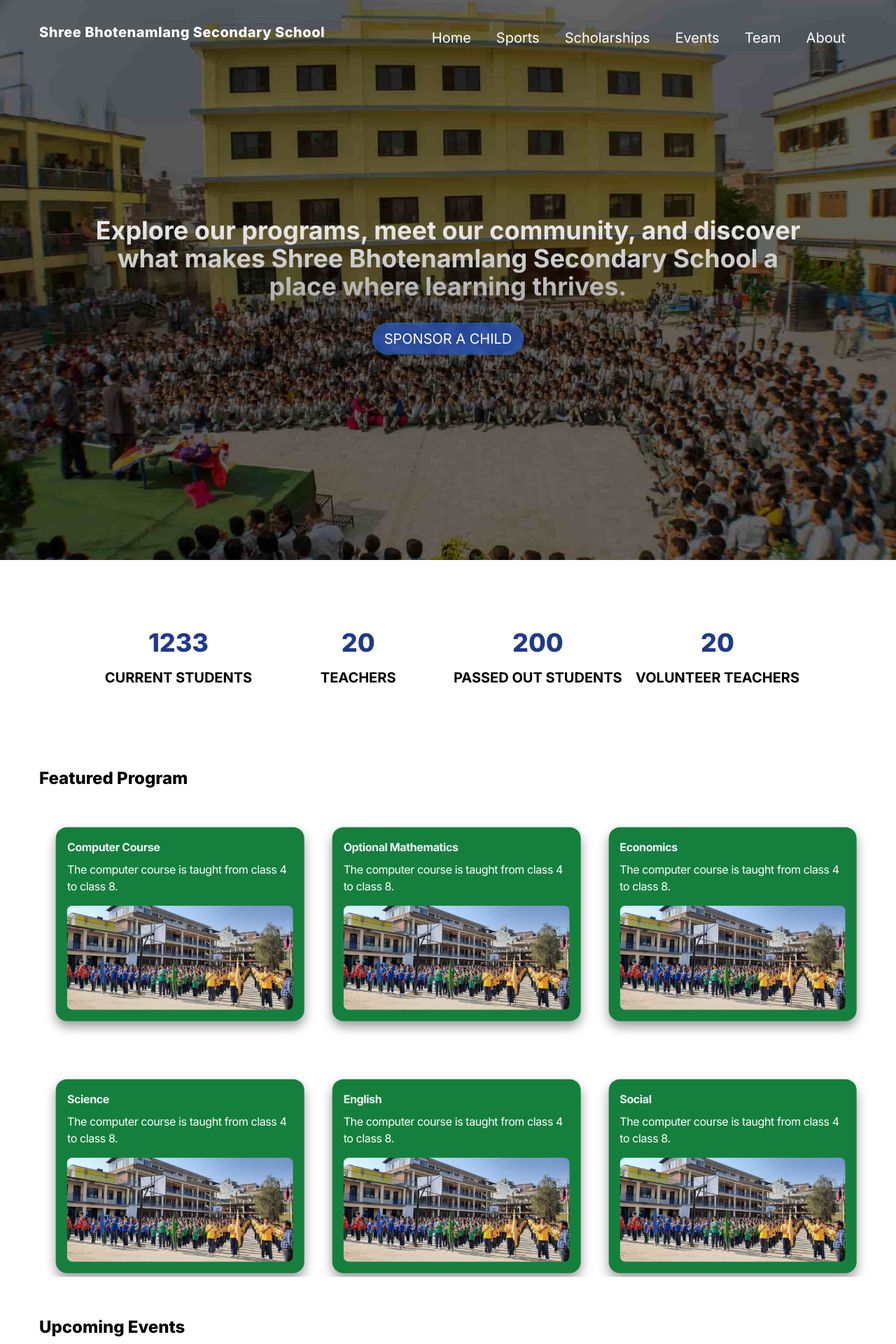
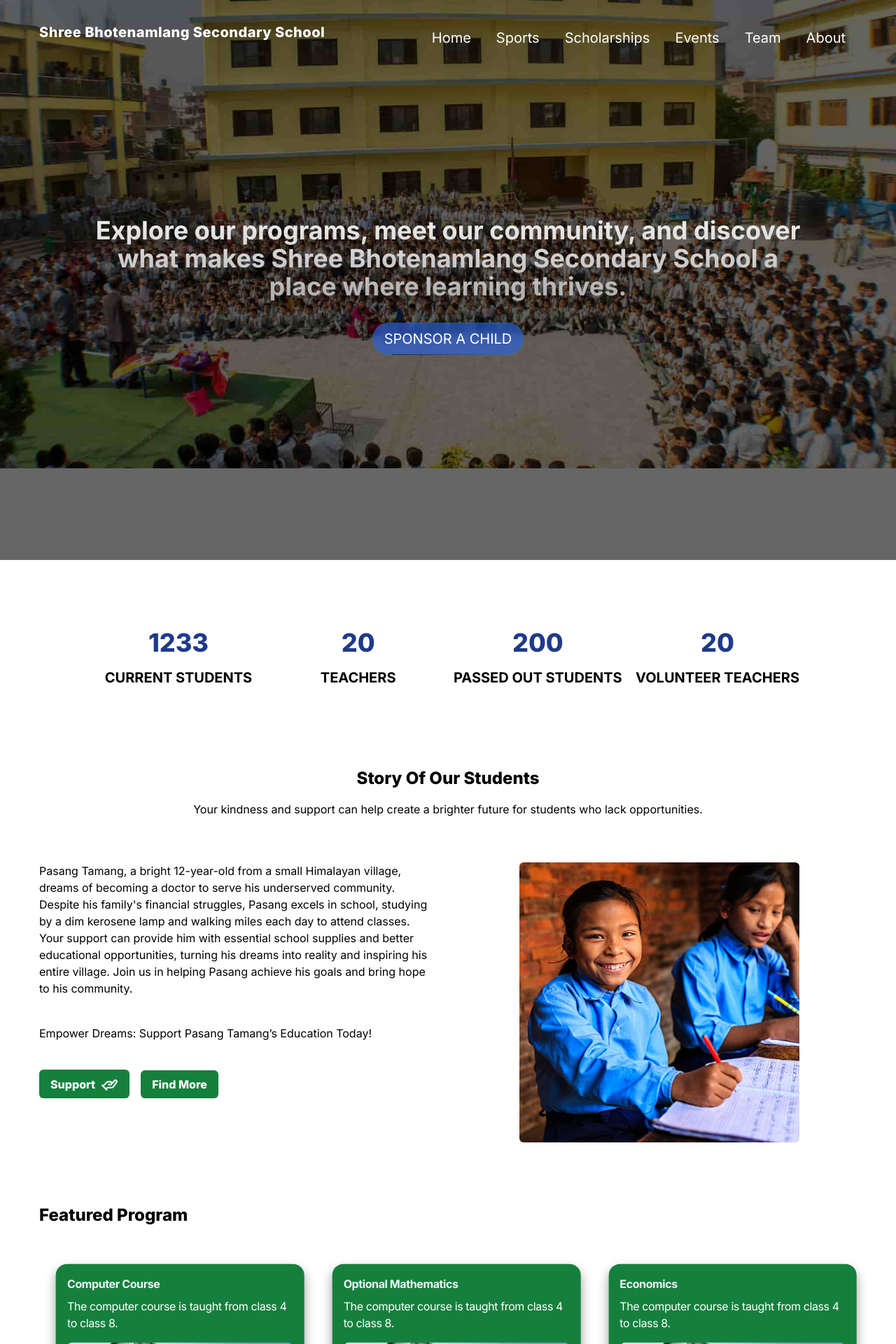
Before and after one commit to devhimal/shree-bhotenamlang-secondary-school, a Next.js app: page / in a window 1280 px wide. Shown: the top 1920 px of the page at 70% size. Built offline with nearby package versions, Linux system fonts and the light colour scheme.

Commit message:
feat: added the story section

```diff
--- a/package.json
+++ b/package.json
@@ -14,6 +14,7 @@
     "next": "14.2.3",
     "react": "^18",
     "react-dom": "^18",
+    "react-element-to-jsx-string": "^15.0.0",
     "react-icons": "^5.2.1",
     "tailwind-merge": "^2.3.0"
   },
--- /dev/null
+++ b/src/app/components/atoms/Buttons/Button.tsx
@@ -0,0 +1,13 @@
+import React, { ReactNode } from "react"
+import { LuHelpingHand } from "react-icons/lu"
+
+const Button = ({ children, icon }: { children: ReactNode; icon?: string }) => {
+  return (
+    <button className="w-full text-center flex gap-2 capitalize items-center justify-center sm:w-fit rounded-md bg-green-700 hover:bg-orange-600 transition-all duration-300 py-2 px-4 font-extrabold text-white">
+      <span>{children}</span>
+      {icon == "support" ? <LuHelpingHand size={25} /> : ""}{" "}
+    </button>
+  )
+}
+
+export default Button
--- /dev/null
+++ b/src/app/components/molecules/Story/Story.tsx
@@ -0,0 +1,64 @@
+import React from "react"
+import LazyShow from "../LazyShow/LazyShow"
+import Container from "../../atoms/Container/Container"
+import SectionHeading from "../../atoms/SectionHeading/SectionHeading"
+import Image from "next/image"
+import { LuHelpingHand } from "react-icons/lu"
+import Button from "../../atoms/Buttons/Button"
+
+const Story = () => {
+  return (
+    <Container>
+      <div className="text-black">
+        <LazyShow>
+          <div className="mb-8">
+            <SectionHeading classNames=" text-center">
+              Story of our students
+            </SectionHeading>
+            <p className="text-center">
+              Your kindness and support can help create a brighter future for
+              students who lack opportunities.
+            </p>
+          </div>
+        </LazyShow>
+        <LazyShow>
+          <div className="grid grid-cols-1 sm:grid-cols-2 py-8 gap-10 ">
+            <div className="flex flex-col gap-10 order-2 sm:order-1">
+              <p>
+                Pasang Tamang, a bright 12-year-old from a small Himalayan
+                village, dreams of becoming a doctor to serve his underserved
+                community. Despite his family&apos;s financial struggles, Pasang
+                excels in school, studying by a dim kerosene lamp and walking
+                miles each day to attend classes. Your support can provide him
+                with essential school supplies and better educational
+                opportunities, turning his dreams into reality and inspiring his
+                entire village. Join us in helping Pasang achieve his goals and
+                bring hope to his community.
+              </p>
+              <p>
+                Empower Dreams: Support {"Pasang Tamang"}’s Education Today!
+              </p>
+              <div className="flex flex-col md:flex-row gap-4 items-center">
+                <Button icon={"support"}>Support </Button>
+                <Button icon={""}>find more</Button>
+              </div>
+            </div>
+            <div className=" order-1 sm:order-2 flex justify-center ">
+              <div className="h-[300px]  w-full md:h-[400px] md:w-[400px] rounded-md overflow-hidden hover:scale-95 transition-all duration-300 ">
+                <Image
+                  src="/images/students/student1.jpg"
+                  width={300}
+                  height={300}
+                  alt=""
+                  className="w-full h-full object-cover"
+                />
+              </div>
+            </div>
+          </div>
+        </LazyShow>
+      </div>
+    </Container>
+  )
+}
+
+export default Story
--- a/src/app/page.tsx
+++ b/src/app/page.tsx
@@ -3,6 +3,7 @@ import Navbar from "./components/molecules/Navbar/Navbar"
 import Event from "./components/molecules/Events/Event"
 import Numbers from "./components/molecules/Numbers/Numbers"
 import FeatureProgram from "./components/molecules/FeatureProgram/FeatureProgram"
+import Story from "./components/molecules/Story/Story"
 
 export default function Home() {
   return (
@@ -10,6 +11,7 @@ export default function Home() {
       <Navbar />
       <Hero />
       <Numbers />
+      <Story />
       <FeatureProgram />
       <Event />
     </main>
--- a/tailwind.config.ts
+++ b/tailwind.config.ts
@@ -14,6 +14,19 @@ const config: Config = {
         black:
           "0 4px 6px -1px rgba(0, 0, 0, 0.1), 0 2px 4px -1px rgba(0, 0, 0, 0.06)",
       },
+      animation: {
+        shimmer: "shimmer 2s linear infinite",
+      },
+      keyframes: {
+        shimmer: {
+          from: {
+            backgroundPosition: "0 0",
+          },
+          to: {
+            backgroundPosition: "-200% 0",
+          },
+        },
+      },
     },
   },
   plugins: [],
```
Also changed, not shown: public/images/students/student1.jpg (added), 1 other file (tests, documents, lock files or other folders).
